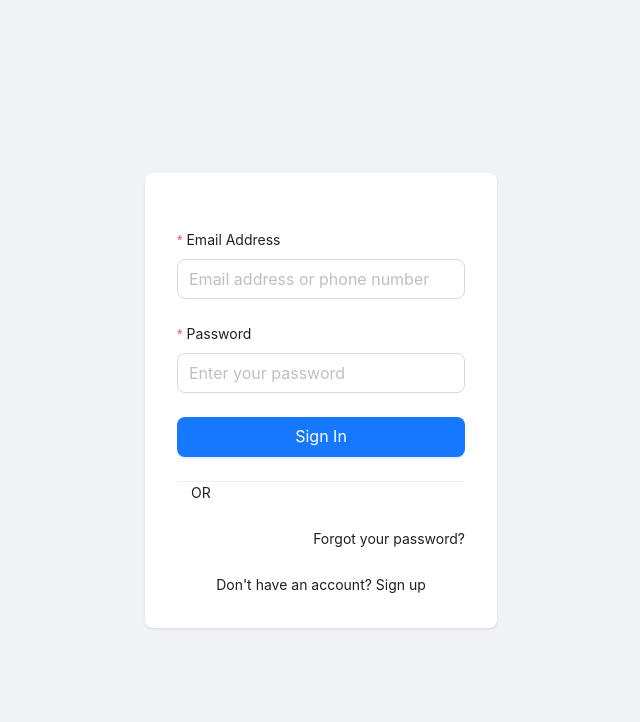
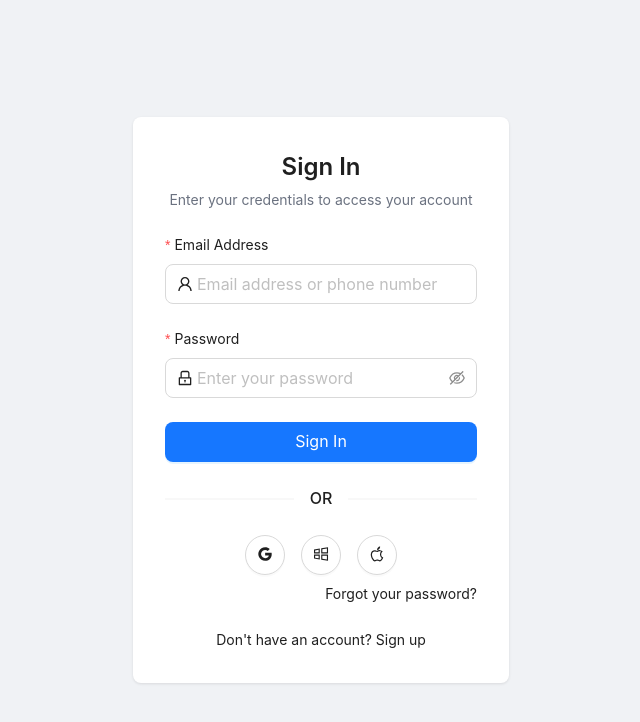
Before and after one commit to reddy19482024/cab-managment-software, a React (Vite) app in the folder ui/: page / in a window 1280 px wide. Shown: the top 722 px of the page, without its empty margins (319-959 px from the left). Built offline with nearby package versions, Linux system fonts and the light colour scheme.

Commit message:
login working.. fine

```diff
--- a/ui/src/components/Form/Form.jsx
+++ b/ui/src/components/Form/Form.jsx
@@ -117,6 +117,17 @@ const FormComponent = ({
 
   const renderFormField = (field) => {
     switch (field.type) {
+      case 'password':
+        return (
+          <Input.Password
+            {...field.inputProps}
+            size={field.size}
+            placeholder={field.placeholder}
+            prefix={field.prefix && getIcon(field.prefix)}
+            allowClear={field.allowClear}
+          />
+        );
+
       case 'select':
         return (
           <Select
@@ -133,10 +144,33 @@ const FormComponent = ({
       case 'datetime':
         return (
           <DatePicker
-            showTime
+            showTime={{
+              format: 'HH:mm:ss',
+              defaultValue: moment('00:00:00', 'HH:mm:ss')
+            }}
             size={field.size}
             placeholder={field.placeholder}
             format="YYYY-MM-DD HH:mm:ss"
+            style={{ width: '100%' }}
+          />
+        );
+
+      case 'date':
+        return (
+          <DatePicker
+            size={field.size}
+            placeholder={field.placeholder}
+            format="YYYY-MM-DD"
+            style={{ width: '100%' }}
+          />
+        );
+
+      case 'time':
+        return (
+          <TimePicker
+            size={field.size}
+            placeholder={field.placeholder}
+            format="HH:mm:ss"
             style={{ width: '100%' }}
           />
         );
@@ -191,9 +225,23 @@ const FormComponent = ({
       <div style={formSection.wrapperStyle}>
         {formSection.title && (
           <div style={{ marginBottom: '24px' }}>
-            <h2 style={formSection.title.style}>{formSection.title.text}</h2>
+            <h2 style={{
+              fontSize: '24px',
+              fontWeight: '600',
+              margin: 0,
+              textAlign: 'center'
+            }}>
+              {formSection.title}
+            </h2>
             {formSection.subtitle && (
-              <p style={formSection.subtitle.style}>{formSection.subtitle.text}</p>
+              <p style={{
+                color: '#6B7280',
+                margin: '4px 0 0 0',
+                fontSize: '14px',
+                textAlign: 'center'
+              }}>
+                {formSection.subtitle}
+              </p>
             )}
           </div>
         )}
@@ -219,7 +267,7 @@ const FormComponent = ({
           ))}
 
           {formSection.actions?.map((action, index) => (
-            <Form.Item key={index}>
+            <Form.Item key={index} style={action.style}>
               <Button
                 {...action.buttonProps}
                 loading={loading && action.buttonProps?.htmlType === 'submit'}
@@ -241,6 +289,20 @@ const FormComponent = ({
             <Divider {...formSection.divider}>
               {formSection.divider.text}
             </Divider>
+          )}
+
+          {formSection.socialButtonGroup && (
+            <div style={formSection.socialButtonGroup.style}>
+              {formSection.socialButtonGroup.buttons.map((button, index) => (
+                <Button
+                  key={index}
+                  {...button.buttonProps}
+                  style={button.style}
+                  icon={button.buttonProps?.icon && getIcon(button.buttonProps.icon)}
+                  aria-label={button.ariaLabel}
+                />
+              ))}
+            </div>
           )}
 
           {formSection.links?.map((link, index) => (
@@ -274,6 +336,7 @@ FormComponent.propTypes = {
         actions: PropTypes.array,
         divider: PropTypes.object,
         links: PropTypes.array,
+        socialButtonGroup: PropTypes.object,
       })
     ).isRequired,
   }).isRequired,
--- a/ui/src/config/login.json
+++ b/ui/src/config/login.json
@@ -52,10 +52,15 @@
         "fields": [
           {
             "name": "email",
-          "type": "email",
+            "type": "text",
             "label": "Email Address",
             "placeholder": "Email address or phone number",
             "size": "large",
+            "prefix": "UserOutlined",
+            "inputProps": {
+              "type": "email",
+              "autoComplete": "email"
+            },
             "rules": [
               {
                 "required": true,
@@ -73,6 +78,10 @@
             "label": "Password",
             "placeholder": "Enter your password",
             "size": "large",
+            "prefix": "LockOutlined",
+            "inputProps": {
+              "autoComplete": "current-password"
+            },
             "rules": [
               {
                 "required": true,
@@ -88,12 +97,13 @@
             "buttonProps": {
               "type": "primary",
               "size": "large",
-            "block": true
+              "block": true,
+              "htmlType": "submit"
             },
             "style": {
               "marginTop": "24px"
-          },
-          "api": {
+
+            },"api": {
             "method": "POST",
             "endpoint": "/api/employees/login",
             "headers": {
@@ -107,7 +117,6 @@
           }
         ],
         "divider": {
-        "type": "divider",
           "text": "OR",
           "orientation": "center",
           "style": {
@@ -124,11 +133,10 @@
             {
               "provider": "google",
               "ariaLabel": "Continue with Google",
-            "icon": "google",
               "buttonProps": {
                 "size": "large",
                 "shape": "circle",
-              "icon": "google"
+                "icon": "GoogleOutlined"
               },
               "style": {
                 "width": "40px",
@@ -142,11 +150,10 @@
             {
               "provider": "microsoft",
               "ariaLabel": "Continue with Microsoft",
-            "icon": "microsoft",
               "buttonProps": {
                 "size": "large",
                 "shape": "circle",
-              "icon": "microsoft"
+                "icon": "WindowsOutlined"
               },
               "style": {
                 "width": "40px",
@@ -160,11 +167,10 @@
             {
               "provider": "apple",
               "ariaLabel": "Continue with Apple",
-            "icon": "apple",
               "buttonProps": {
                 "size": "large",
                 "shape": "circle",
-              "icon": "apple"
+                "icon": "AppleOutlined"
               },
               "style": {
                 "width": "40px",
@@ -206,5 +212,6 @@
         "borderRadius": 8,
         "fontSize": 16
       }
+
   }
 }
```
Lines whose indentation alone changed are shown as unchanged.
